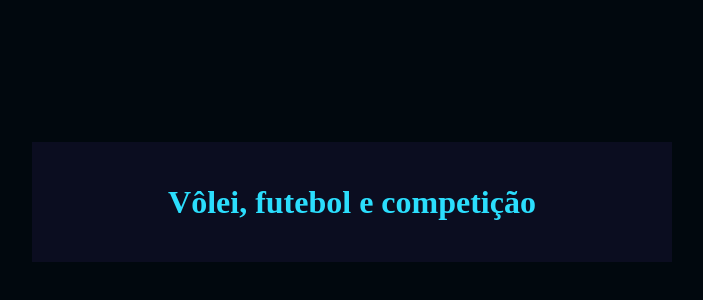
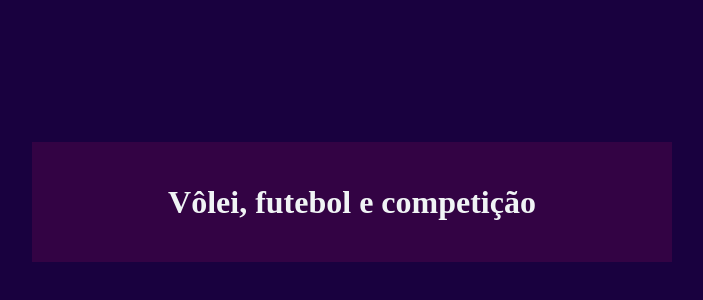
Before and after one commit to Felelpz/3B, a plain HTML site: page index.html in a window 1280 px wide. Shown: the part 206-506 px from the top of the page, without its empty margins (288-991 px from the left). Drawn offline with Linux system fonts and the light colour scheme.

Commit message:
style.css

```diff
--- a/style.css
+++ b/style.css
@@ -1,9 +1,9 @@
 :root{
-    --cor-fundo: #01080E ;
-    --cor-principal: #0B0D20 ;
-    --cor-secundaria: #212333;
-    --cor-destaque: #2BDEFD;
-    --cor-texto: #D7F9FF;
+    --cor-fundo: #19013f ;
+    --cor-principal: #330344 ;
+    --cor-secundaria: #0e0109;
+    --cor-destaque: #f0f4f5;
+    --cor-texto: #f5edf7;
 
 }
 
```
